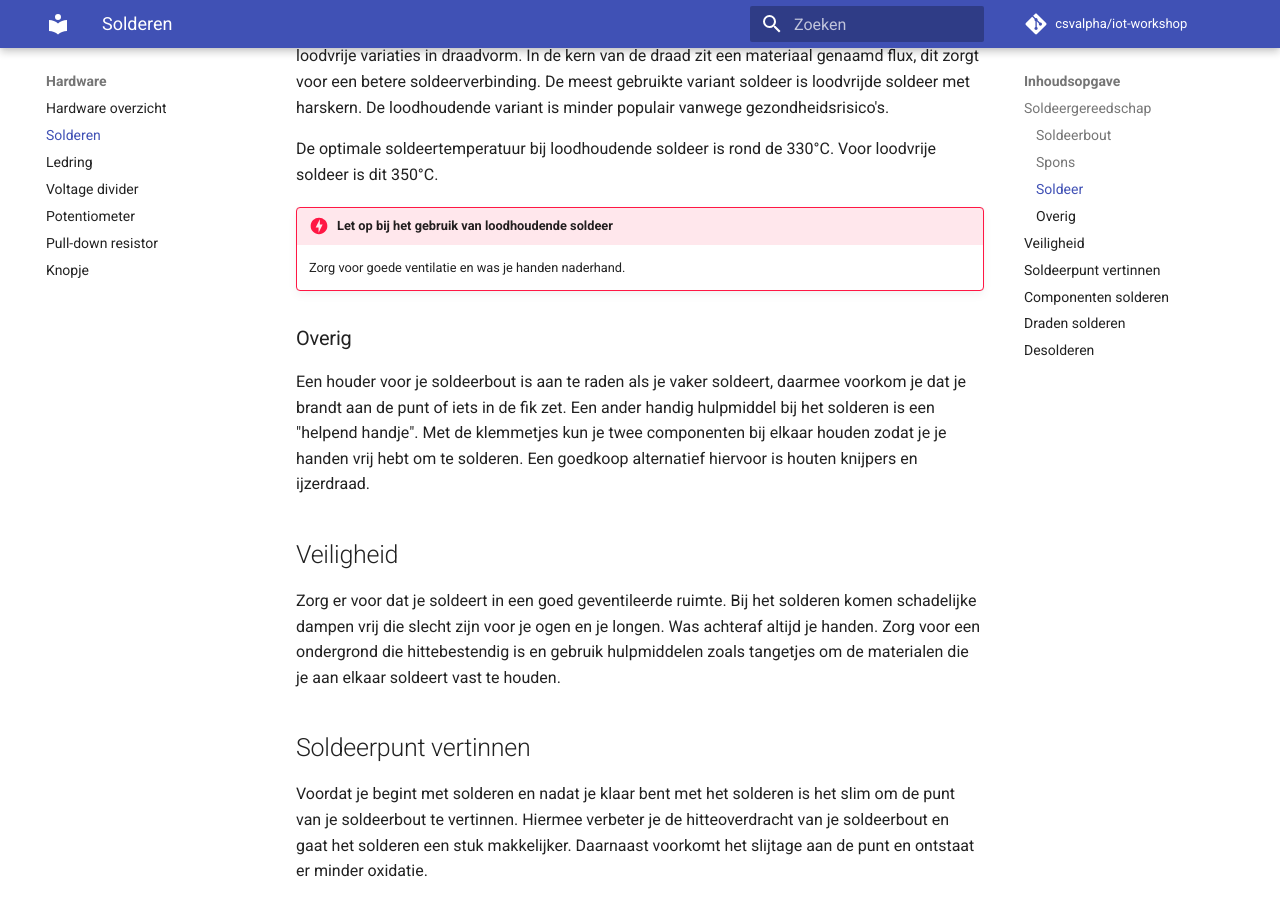
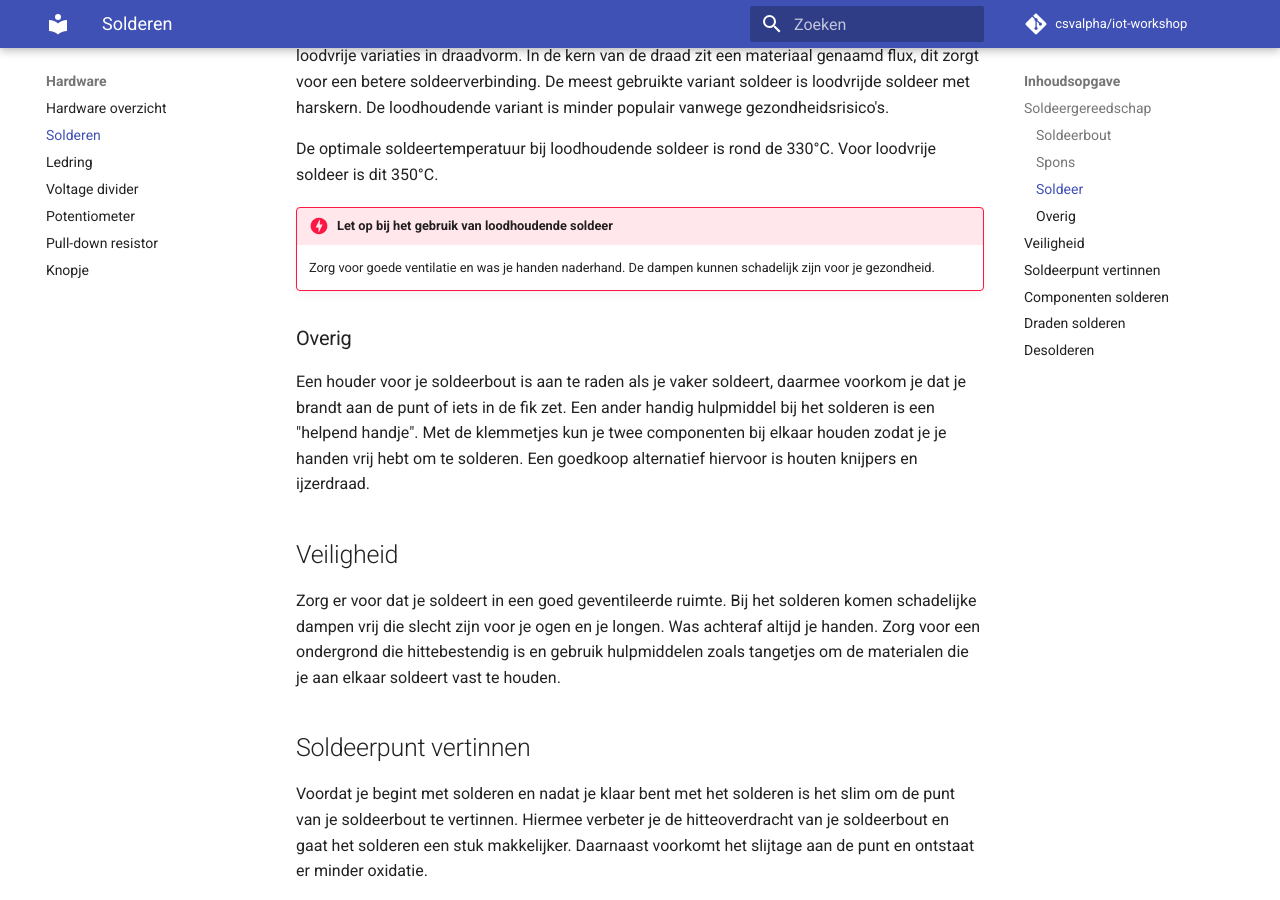
Before and after one commit to csvalpha/iot-workshop, an MkDocs documentation site: the page built from docs/hardware/solderen.md, in a window 1280 px wide and 900 px high, scrolled down 1271 px. Built offline with MkDocs 1.6.1 and Material for MkDocs 9.7.7, drawn with Linux system fonts in a browser that asks for light colours; comment, search, counter and statistics services are not loaded.

Commit message:
Update solderen.md

```diff
--- a/docs/hardware/solderen.md
+++ b/docs/hardware/solderen.md
@@ -29,7 +29,7 @@ Soldeer is een metaallegering met een laag smeldpunt. Het bestaat in zowel loodh
 De optimale soldeertemperatuur bij loodhoudende soldeer is rond de 330°C. Voor loodvrije soldeer is dit 350°C.
 
 !!! danger "Let op bij het gebruik van loodhoudende soldeer"
-    Zorg voor goede ventilatie en was je handen naderhand.
+    Zorg voor goede ventilatie en was je handen naderhand. De dampen kunnen schadelijk zijn voor je gezondheid.
 
 ### Overig
 
```
